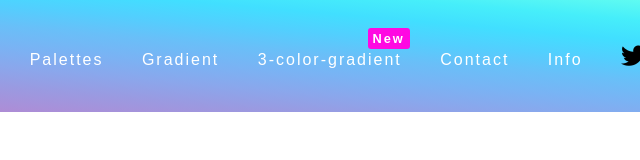
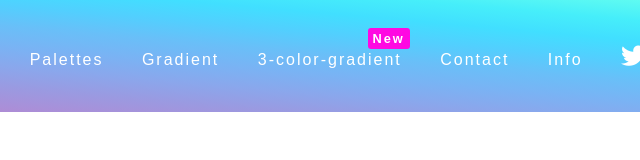
Before and after one commit to mrismaildev/navber, a plain HTML site: page index.html in a window 1280 px wide. Shown: the top 160 px of the page, 640-1280 px from the left. Drawn offline with Linux system fonts and the light colour scheme.

Commit message:
Update headerPart background and icon twitter color

```diff
--- a/css/style.css
+++ b/css/style.css
@@ -26,7 +26,7 @@ body{
 
 /* header Part design Start */
 .headerPart{
-background-image: linear-gradient(to right top, #d16ba5, #c777b9, #ba83ca, #aa8fd8, #9a9ae1, #8aa7ec, #79b3f4, #69bff8, #52cffe, #41dfff, #46eefa, #5ffbf1);;
+background-image: linear-gradient(to right top, #d16ba5, #c777b9, #ba83ca, #aa8fd8, #9a9ae1, #8aa7ec, #79b3f4, #69bff8, #52cffe, #41dfff, #46eefa, #5ffbf1);
 }
 /* .menu logo text and logo design start */
 .menu{
@@ -86,5 +86,5 @@ nav ,ul, li, a{
 }
 .fa-twitter{
   font-size: 25px;
-  color: #000;
+  color: #fff;
 }
```
